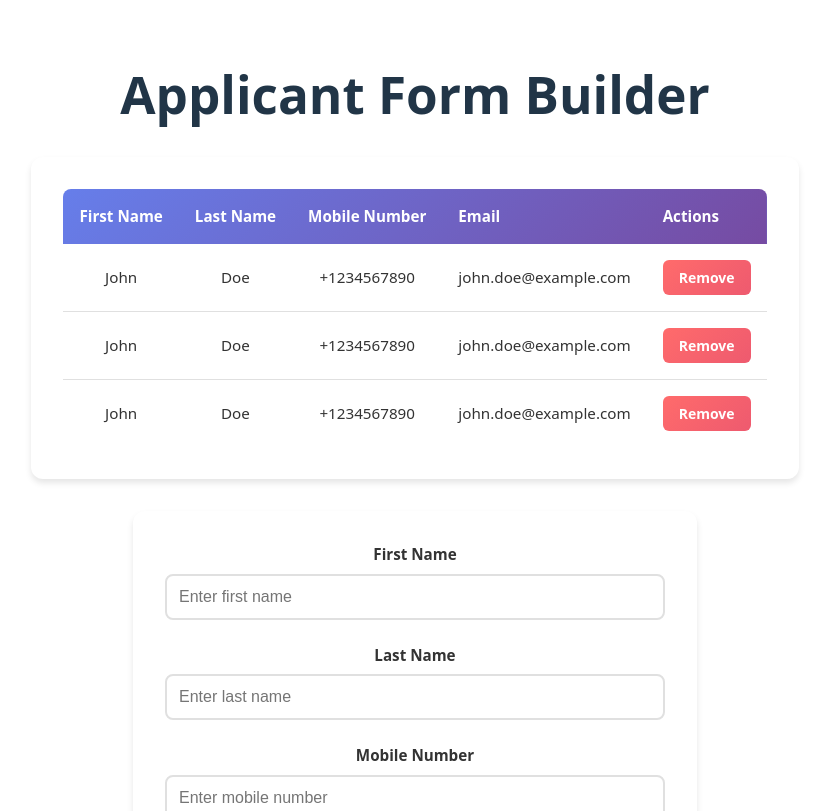
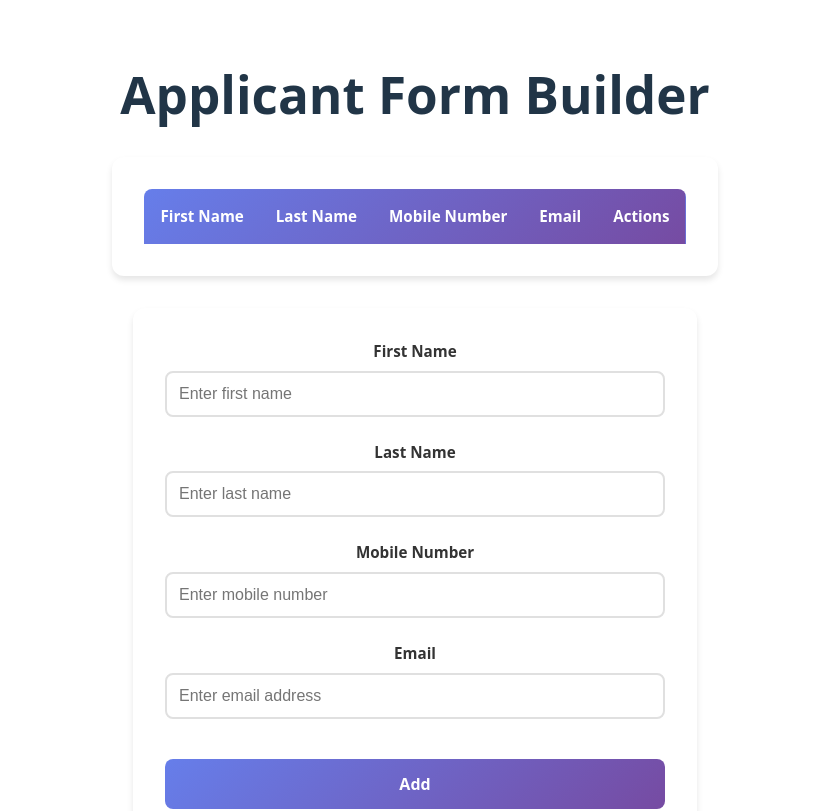
Before and after one commit to qiuxan/applicant-form-builder-ts, a React (Vite) app: page / in a window 1280 px wide. Shown: the top 811 px of the page, without its empty margins (225-1054 px from the left). Built offline with nearby package versions, Linux system fonts and the light colour scheme.

Commit message:
feat: implement unique validation, inline errors, and remove functionality

```diff
--- a/src/App.tsx
+++ b/src/App.tsx
@@ -1,34 +1,74 @@
+import { useState } from 'react';
 import './App.css'
 import ApplicantForm from './components/ApplicantForm'
 import UsersTable, { type Applicant } from './components/UsersTable'
 
 function App() {
-  const exampleApplicants: Applicant[] = [
-    {
-      firstName: 'John',
-      lastName: 'Doe',
-      mobile: '+1234567890',
-      email: 'john.doe@example.com'
-    },
-     {
-      firstName: 'John',
-      lastName: 'Doe',
-      mobile: '+1234567890',
-      email: 'john.doe@example.com'
-    },
-     {
-      firstName: 'John',
-      lastName: 'Doe',
-      mobile: '+1234567890',
-      email: 'john.doe@example.com'
+
+  const [applicants, setApplicants] = useState<Applicant[]>([]);
+  const [errorMessage, setErrorMessage] = useState<string>('');
+
+  const handleAddApplicant = (applicant: Omit<Applicant, 'id'>) => {
+    // Clear any previous error
+    setErrorMessage('');
+
+    // Check if email already exists
+    const emailExists = applicants.some(existing =>
+      existing.email.toLowerCase() === applicant.email.toLowerCase()
+    );
+
+    if (emailExists) {
+      setErrorMessage('An applicant with this email already exists!');
+      return;
     }
-  ];
+
+    // Check if mobile already exists (normalize by removing non-digits)
+    const normalizedMobile = applicant.mobile.replace(/\D/g, '');
+    const mobileExists = applicants.some(existing =>
+      existing.mobile.replace(/\D/g, '') === normalizedMobile
+    );
+
+    if (mobileExists) {
+      setErrorMessage('An applicant with this mobile number already exists!');
+      return;
+    }
+
+    // Add applicant with generated ID if both email and mobile are unique
+    const newApplicant: Applicant = {
+      ...applicant,
+      id: crypto.randomUUID()
+    };
+    setApplicants([...applicants, newApplicant]);
+  };
+
+  const handleRemoveApplicant = (id: string) => {
+    setApplicants(applicants.filter(applicant => applicant.id !== id));
+  };
+
+  const clearError = () => {
+    setErrorMessage('');
+  };
 
   return (
     <>
       <h1>Applicant Form Builder</h1>
-      <UsersTable applicants={exampleApplicants} />
-      <ApplicantForm />
+      <UsersTable applicants={applicants} onRemove={handleRemoveApplicant} />
+      {errorMessage && (
+        <div style={{
+          maxWidth: '500px',
+          margin: '0 auto 1rem',
+          padding: '1rem',
+          backgroundColor: '#fee',
+          border: '2px solid #ff6b6b',
+          borderRadius: '8px',
+          color: '#c92a2a',
+          fontWeight: '600'
+        }}>
+          {errorMessage}
+        </div>
+      )}
+      <ApplicantForm onAddApplicant={handleAddApplicant} onFieldFocus={clearError} />
+
     </>
   )
 }
--- a/src/components/ApplicantForm/index.tsx
+++ b/src/components/ApplicantForm/index.tsx
@@ -45,9 +45,16 @@ const validate = (values: FormValues) => {
     return errors;
 };
 
-const ApplicantForm = () => {
+const ApplicantForm = ({
+    onAddApplicant,
+    onFieldFocus
+}: {
+    onAddApplicant: (applicant: FormValues) => void;
+    onFieldFocus?: () => void;
+}) => {
     const onSubmit = (values: FormValues) => {
         console.log('Form submitted:', values);
+        onAddApplicant(values);
         // Handle form submission here
     };
 
@@ -67,6 +74,10 @@ const ApplicantForm = () => {
                                         type="text"
                                         id="firstName"
                                         placeholder="Enter first name"
+                                        onFocus={(e) => {
+                                            input.onFocus(e);
+                                            onFieldFocus?.();
+                                        }}
                                     />
                                     {meta.error && meta.touched && (
                                         <span className="error-message">{meta.error}</span>
@@ -84,6 +95,10 @@ const ApplicantForm = () => {
                                         type="text"
                                         id="lastName"
                                         placeholder="Enter last name"
+                                        onFocus={(e) => {
+                                            input.onFocus(e);
+                                            onFieldFocus?.();
+                                        }}
                                     />
                                     {meta.error && meta.touched && (
                                         <span className="error-message">{meta.error}</span>
@@ -101,6 +116,10 @@ const ApplicantForm = () => {
                                         type="tel"
                                         id="mobile"
                                         placeholder="Enter mobile number"
+                                        onFocus={(e) => {
+                                            input.onFocus(e);
+                                            onFieldFocus?.();
+                                        }}
                                     />
                                     {meta.error && meta.touched && (
                                         <span className="error-message">{meta.error}</span>
@@ -118,6 +137,10 @@ const ApplicantForm = () => {
                                         type="email"
                                         id="email"
                                         placeholder="Enter email address"
+                                        onFocus={(e) => {
+                                            input.onFocus(e);
+                                            onFieldFocus?.();
+                                        }}
                                     />
                                     {meta.error && meta.touched && (
                                         <span className="error-message">{meta.error}</span>
--- a/src/components/UsersTable/index.tsx
+++ b/src/components/UsersTable/index.tsx
@@ -1,6 +1,7 @@
 import './UsersTable.css';
 
 export interface Applicant {
+    id: string;
     firstName: string;
     lastName: string;
     mobile: string;
@@ -9,9 +10,10 @@ export interface Applicant {
 
 interface UsersTableProps {
     applicants: Applicant[];
+    onRemove: (id: string) => void;
 }
 
-const UsersTable = ({ applicants }: UsersTableProps) => {
+const UsersTable = ({ applicants, onRemove }: UsersTableProps) => {
     return (
         <div className="users-table-container">
             <table className="users-table">
@@ -25,14 +27,19 @@ const UsersTable = ({ applicants }: UsersTableProps) => {
                     </tr>
                 </thead>
                 <tbody>
-                    {applicants.map((applicant, index) => (
-                        <tr key={index}>
+                    {applicants.map((applicant) => (
+                        <tr key={applicant.id}>
                             <td>{applicant.firstName}</td>
                             <td>{applicant.lastName}</td>
                             <td>{applicant.mobile}</td>
                             <td>{applicant.email}</td>
                             <td>
-                                <button className="remove-button">Remove</button>
+                                <button
+                                    className="remove-button"
+                                    onClick={() => onRemove(applicant.id)}
+                                >
+                                    Remove
+                                </button>
                             </td>
                         </tr>
                     ))}
```
Also changed, not shown: 2 other files (tests, documents, lock files or other folders).
